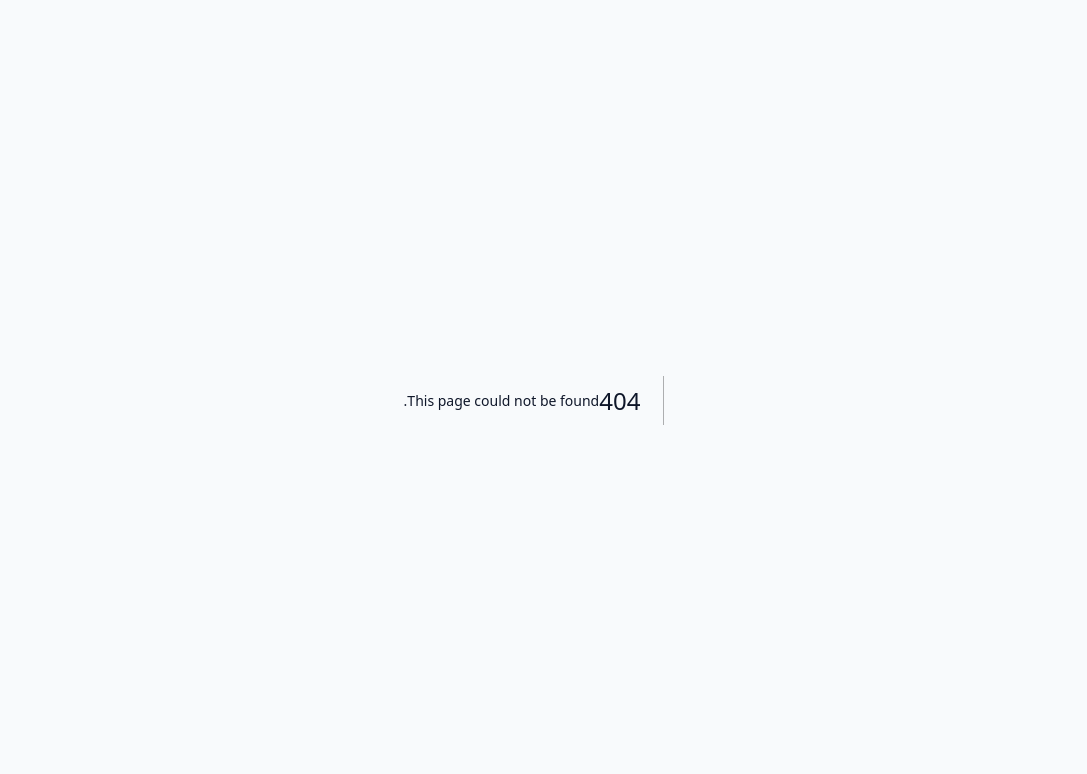
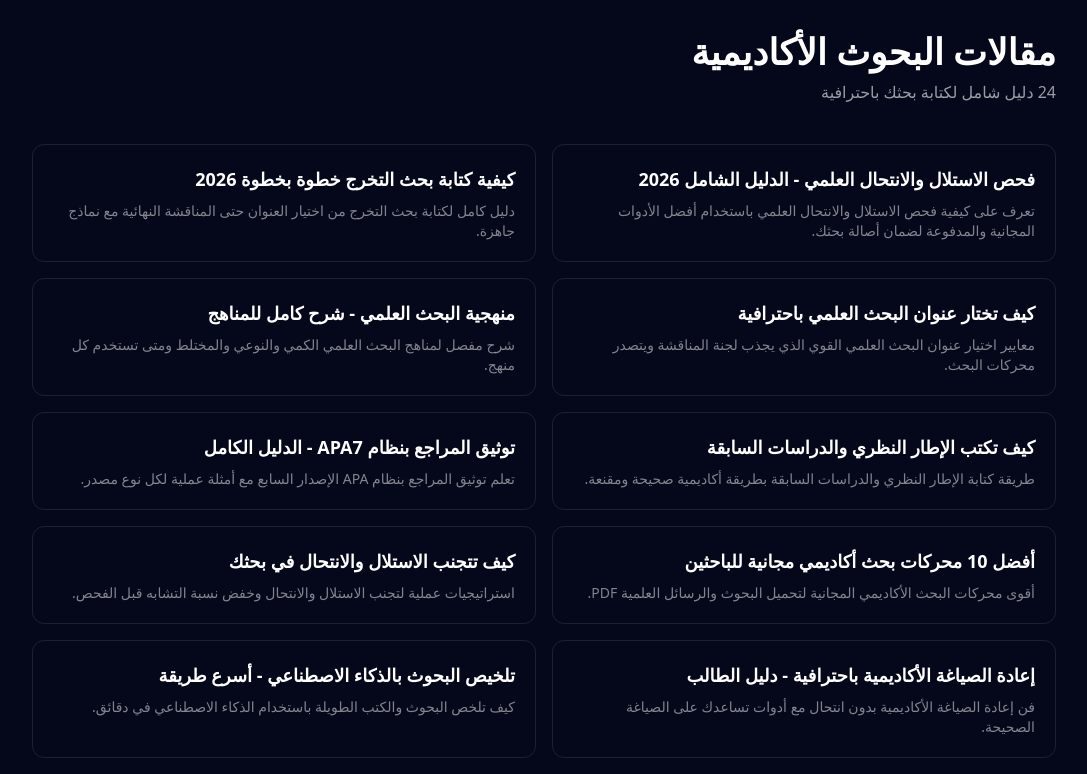
Before and after one commit to mahmoodabdm/buhouthal, a Next.js app: page /articles in a window 1280 px wide. Before the commit this address had no page. Shown: the top 774 px of the page, without its empty margins (96-1183 px from the left). Built offline with nearby package versions, Linux system fonts and the light colour scheme.

Commit message:
Create page.tsx

```diff
--- /dev/null
+++ b/app/articles/page.tsx
@@ -0,0 +1,21 @@
+import Link from "next/link";
+import { articlesData } from "./[slug]/articlesData";
+
+export default function ArticlesPage() {
+  return (
+    <main dir="rtl" className="min-h-screen bg-[#05071a] text-white p-8">
+      <div className="max-w-5xl mx-auto">
+        <h1 className="text-4xl font-bold mb-2">مقالات البحوث الأكاديمية</h1>
+        <p className="text-white/60 mb-10">24 دليل شامل لكتابة بحثك باحترافية</p>
+        <div className="grid md:grid-cols-2 gap-4">
+          {Object.entries(articlesData).map(([slug, article]: any) => (
+            <Link key={slug} href={`/articles/${encodeURIComponent(slug)}`} className="p-5 border border-white/10 rounded-xl hover:bg-white/5 transition">
+              <h3 className="font-bold text-lg mb-2">{article.title}</h3>
+              <p className="text-sm text-white/50 line-clamp-2">{article.description}</p>
+            </Link>
+          ))}
+        </div>
+      </div>
+    </main>
+  );
+}
```
